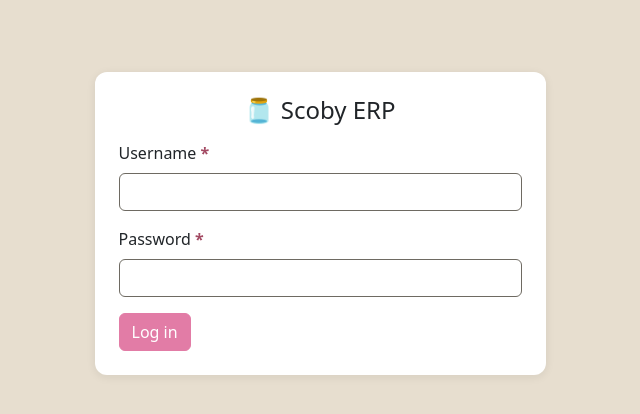
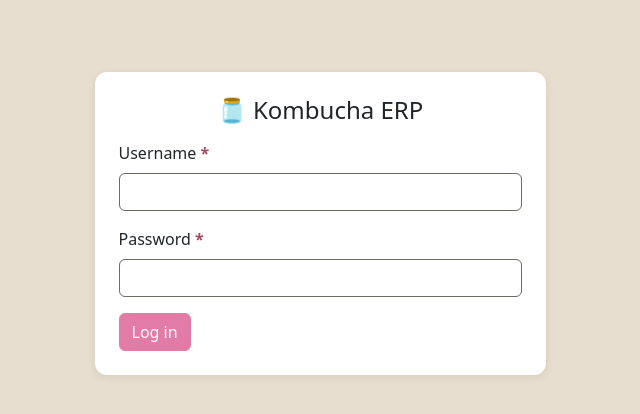
Before and after one commit to luisurcia/mini_erp, a Flask app: page /auth/login in a window 1280 px wide. Shown: the top 414 px of the page, without its empty margins (320-960 px from the left). Run offline with Flask 3, Linux system fonts and the light colour scheme; data comes from the database, SQL or seed files in the repository; some libraries are stand-ins or nearby versions.

Commit message:
Make the app name configurable (Company.brand_name) — default "Kombucha ERP" (#97)
The product name shown in the navbar, page <title> and login was hardcoded
"Scoby ERP". It now comes from Company.brand_name, separate from
Company.name (the trading name used on documents).

- New Company.brand_name (default "Kombucha ERP") + form field under
  Company settings + context-processor exposure.
- ensure_company_brand_name_column: new DBs get "Kombucha ERP"; the one
  existing deployment (Scoby) is backfilled to "Scoby ERP" so the team
  sees no change.
- The 🫙 emoji stays fixed (generic).
- i18n es/fr/en.

Part of epic #96 (trunk unification). Verified in-browser: fresh DB shows
"Kombucha ERP", existing DB migrates to "Scoby ERP", settings round-trip
updates navbar/title.

Co-Authored-By: Claude Sonnet 5 <noreply@anthropic.com>
Claude-Session: https://claude.ai/code/session_01GhAD1TmK3kLPDRzpAj9mww

```diff
--- a/app/__init__.py
+++ b/app/__init__.py
@@ -45,6 +45,8 @@ def create_app(config_class: type = Config) -> Flask:
         settings = Company.get_settings()
         return {
             "current_locale": str(get_locale()),
+            # Product name in the navbar / page title / login (#97).
+            "brand_name": settings.brand_name,
             # Exposed for client-side money formatting (Intl.NumberFormat)
             # in the few templates that compute totals in JS. Server-side
             # rendering uses format_money() instead.
--- a/app/blueprints/company/forms.py
+++ b/app/blueprints/company/forms.py
@@ -16,6 +16,11 @@ from app.models.company import Company
 class CompanySettingsForm(FlaskForm):
     name = StringField(
         _l("Company name"), validators=[DataRequired(), Length(max=120)]
+    )
+    brand_name = StringField(
+        _l("App name"),
+        validators=[DataRequired(), Length(max=60)],
+        description=_l("Shown in the top bar, the page title and the login screen."),
     )
     tax_rate = DecimalField(
         _l("Tax rate (%)"), places=2, validators=[DataRequired(), NumberRange(min=0, max=100)]
--- a/app/blueprints/company/routes.py
+++ b/app/blueprints/company/routes.py
@@ -19,6 +19,7 @@ def settings():
 
     if form.validate_on_submit():
         company.name = form.name.data
+        company.brand_name = form.brand_name.data
         company.tax_rate = form.tax_rate.data
         company.tax_enabled_default = form.tax_enabled_default.data
         company.product_short_name_enabled = form.product_short_name_enabled.data
--- a/app/cli.py
+++ b/app/cli.py
@@ -10,6 +10,7 @@ from app.models.user import User
 from app.models.warehouse import Warehouse
 from app.schema import (
     consolidate_supply_stock_into_supplies_warehouse,
+    ensure_company_brand_name_column,
     ensure_company_currency_columns,
     ensure_company_language_column,
     ensure_company_name_column,
@@ -55,6 +56,7 @@ def _upgrade_schema() -> None:
     ensure_sale_payment_columns()
     ensure_company_language_column()
     ensure_company_name_column()
+    ensure_company_brand_name_column()
     ensure_company_product_field_toggles()
     ensure_company_currency_columns()
     ensure_customer_columns()
--- a/app/models/company.py
+++ b/app/models/company.py
@@ -18,8 +18,13 @@ class Company(BaseModel):
     # current UI language is).
     LANGUAGE_LABELS = {LANGUAGE_ES: "Español", LANGUAGE_EN: "English", LANGUAGE_FR: "Français"}
 
-    # Shown on generated documents (e.g. the unpaid-sales PDF, #81).
+    # Legal / trading name — shown on generated documents (e.g. the
+    # unpaid-sales PDF, #81).
     name = db.Column(db.String(120), nullable=False, default="Scoby Kombucha")
+    # The product name shown in the UI (navbar, page title, login). Kept
+    # separate from `name`: this is "Kombucha ERP" (or a client's own
+    # label), not the company's trading name. See #97.
+    brand_name = db.Column(db.String(60), nullable=False, default="Kombucha ERP")
     tax_rate = db.Column(db.Numeric(5, 2), nullable=False, default=Decimal("19.00"))
     tax_enabled_default = db.Column(db.Boolean, nullable=False, default=True)
     language = db.Column(db.String(5), nullable=False, default=LANGUAGE_ES)
--- a/app/templates/auth/login.html
+++ b/app/templates/auth/login.html
@@ -5,7 +5,7 @@
 <div class="row justify-content-center">
   <div class="col-md-5">
     <div class="card p-4 mt-5">
-      <h1 class="h4 mb-3 text-center">🫙 Scoby ERP</h1>
+      <h1 class="h4 mb-3 text-center">🫙 {{ brand_name }}</h1>
       {{ render_form(form) }}
     </div>
   </div>
--- a/app/templates/base.html
+++ b/app/templates/base.html
@@ -3,11 +3,11 @@
 <head>
   <meta charset="utf-8">
   <meta name="viewport" content="width=device-width, initial-scale=1">
-  {# Scoby ERP has a single fixed light theme. "only light" is the hard
-     opt-out from mobile browsers' forced dark mode, which was rendering the
-     form controls dark-on-dark (#49). #}
+  {# Single fixed light theme. "only light" is the hard opt-out from mobile
+     browsers' forced dark mode, which was rendering the form controls
+     dark-on-dark (#49). #}
   <meta name="color-scheme" content="only light">
-  <title>{% block title %}Mini ERP{% endblock %} · Scoby ERP</title>
+  <title>{% block title %}{% endblock %} · {{ brand_name }}</title>
   {{ bootstrap.load_css() }}
   <link rel="stylesheet" href="{{ url_for('static', filename='css/style.css') }}">
 </head>
@@ -15,7 +15,7 @@
   {% if current_user.is_authenticated %}
   <nav class="navbar navbar-expand-lg kombucha-navbar">
     <div class="container">
-      <a class="navbar-brand" href="{{ url_for('dashboard.index') }}">🫙 Scoby ERP</a>
+      <a class="navbar-brand" href="{{ url_for('dashboard.index') }}">🫙 {{ brand_name }}</a>
       <button class="navbar-toggler" type="button" data-bs-toggle="collapse" data-bs-target="#navMain">
         <span class="navbar-toggler-icon"></span>
       </button>
```
Also changed, not shown: app/schema.py (+23 -0 lines), tests/test_company.py (+1 -0 lines), app/translations/en/LC_MESSAGES/messages.po, app/translations/es/LC_MESSAGES/messages.po, app/translations/fr/LC_MESSAGES/messages.po, 4 other files.
